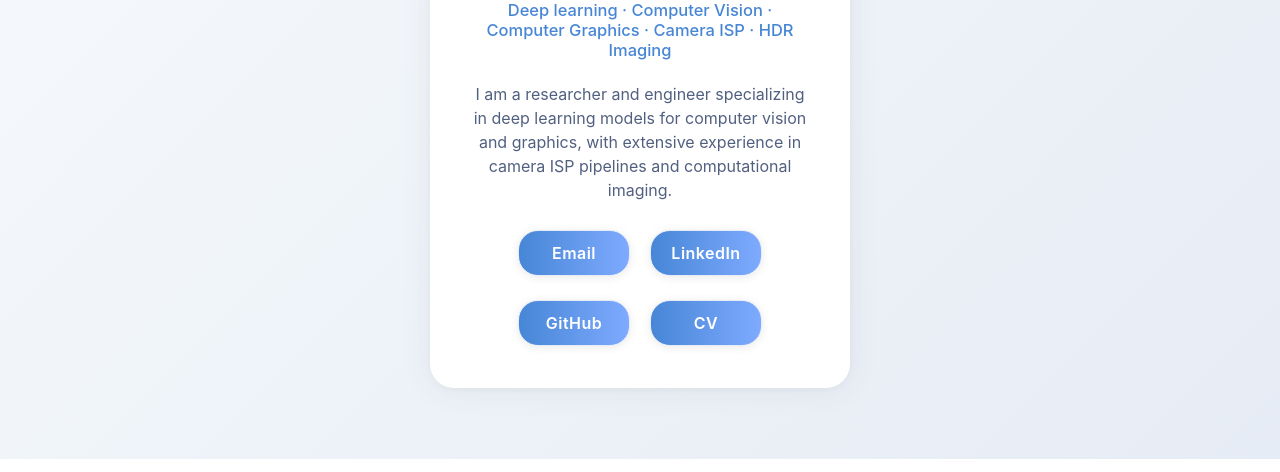
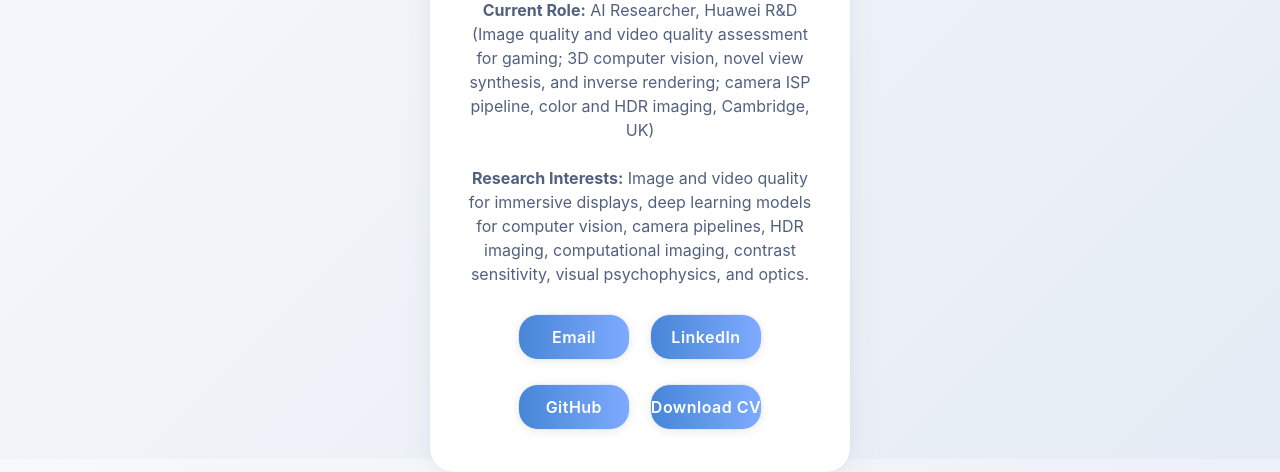
Before and after one commit to alibzr/alibzr.github.io, a plain HTML site: page index.html in a window 1280 px wide. Shown: the part 341-813 px from the top of the page. Drawn offline with Linux system fonts and the light colour scheme.

Commit message:
updated html

```diff
--- a/index.html
+++ b/index.html
@@ -16,13 +16,17 @@
       </p>
     </div>
     <p class="desc">
-      I am a researcher and engineer specializing in deep learning models for computer vision and graphics, with extensive experience in camera ISP pipelines and computational imaging.
+      <b>Current Role:</b>
+      AI Researcher, Huawei R&D (Image quality and video quality assessment for gaming; 3D computer vision, novel view synthesis, and inverse rendering; camera ISP pipeline, color and HDR imaging, Cambridge, UK)
+      <br><br>
+      <b>Research Interests:</b>
+      Image and video quality for immersive displays, deep learning models for computer vision, camera pipelines, HDR imaging, computational imaging, contrast sensitivity, visual psychophysics, and optics.
     </p>
     <div class="links">
       <a href="mailto:contact@alibozorgian.com" class="cv-btn">Email</a>
-      <a href="https://www.linkedin.com/alibzr" class="cv-btn" target="_blank">LinkedIn</a>
+      <a href="https://www.linkedin.com/in/alibozorgian" class="cv-btn" target="_blank">LinkedIn</a>
       <a href="https://github.com/alibzr" class="cv-btn" target="_blank">GitHub</a>
-      <a href="Bozorgian_CV.pdf" download class="cv-btn">CV</a>
+      <a href="Bozorgian_CV.pdf" download class="cv-btn">Download CV</a>
     </div>
   </main>
 </body>
```
